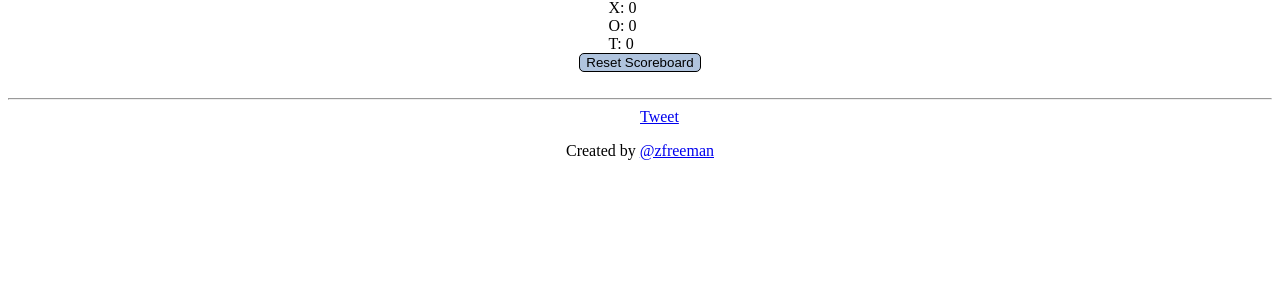
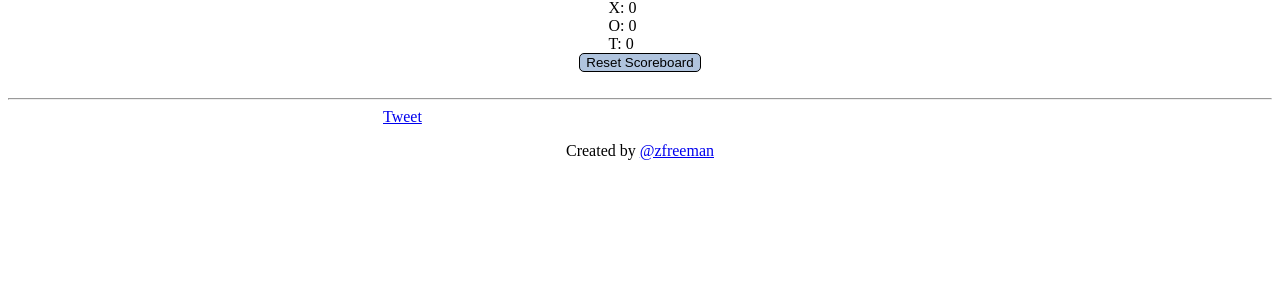
Before and after one commit to zachfreeman/heroku_ttt, a Django app: page / in a window 1280 px wide. Shown: the part 190-490 px from the top of the page. Run offline with Django 3.2, Linux system fonts and the light colour scheme; some libraries are stand-ins or nearby versions.

Commit message:
testing new css left for social buttons

```diff
--- a/ttt/static/ttt/css/game.css
+++ b/ttt/static/ttt/css/game.css
@@ -90,9 +90,9 @@
 
 #footer .share .btn-like {
     position: absolute;
-    left: 40%;
+    left: 250px;
 }
 #footer .share .btn-tweet {
     position: absolute;
-    left: 50%;
+    left: 375px;
 }
```
